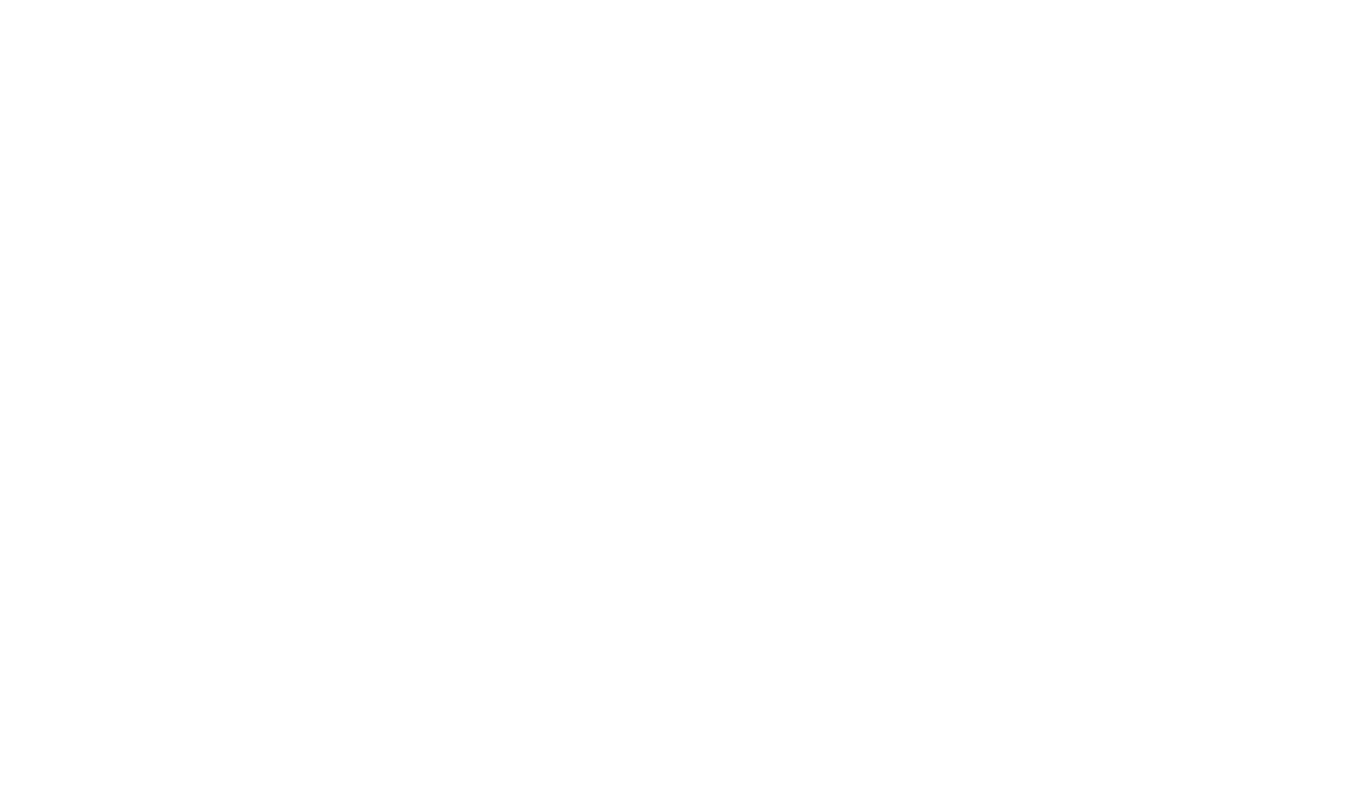
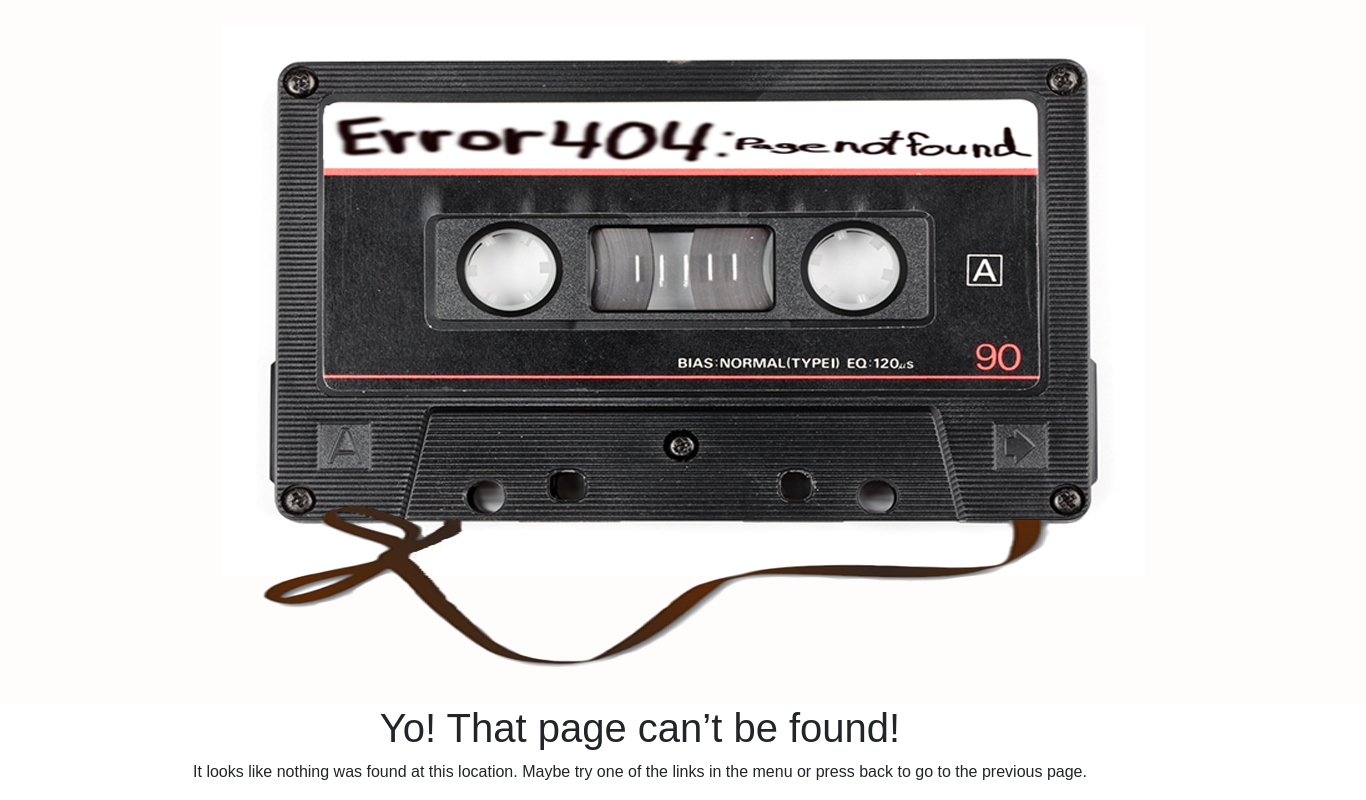
Before and after one commit to agtravis/book-it-yourself, a React (Create React App) app in the folder client/: page /signup in a window 1280 px wide. Shown: the part 407-1207 px from the top of the page, 1366 px wide, since content can reach past the window. Before the commit the page ends 800 px from the top, so only its background shows below. Built offline with nearby package versions, Linux system fonts and the light colour scheme; no server answers.

Commit message:
connect errornotfoundjs to appjs

```diff
--- a/client/src/App.js
+++ b/client/src/App.js
@@ -1,81 +1,72 @@
-import React, { Component } from 'react';
-import axios from 'axios'
-import { Route, Link } from 'react-router-dom'
+import React, { Component } from "react";
+import axios from "axios";
+import { Route, Link } from "react-router-dom";
 
 // components
-import Signup from './components/sign-up'
-import LoginForm from './components/login-form'
-import Navbar from './components/navbar'
-import Home from './components/home'
+import Signup from "./components/sign-up";
+import LoginForm from "./components/login-form";
+import Navbar from "./components/navbar";
+import Home from "./components/home";
+import ErrorNotFound from "./components/errornotfound";
 
 class App extends Component {
   constructor() {
-    super()
+    super();
     this.state = {
       loggedIn: false,
-      username: null
-    }
+      username: null,
+    };
 
-    this.getUser = this.getUser.bind(this)
-    this.componentDidMount = this.componentDidMount.bind(this)
-    this.updateUser = this.updateUser.bind(this)
+    this.getUser = this.getUser.bind(this);
+    this.componentDidMount = this.componentDidMount.bind(this);
+    this.updateUser = this.updateUser.bind(this);
   }
 
   componentDidMount() {
-    this.getUser()
+    this.getUser();
   }
 
-  updateUser (userObject) {
-    this.setState(userObject)
+  updateUser(userObject) {
+    this.setState(userObject);
   }
 
   getUser() {
-    axios.get('/user/').then(response => {
-      console.log('Get user response: ')
-      console.log(response.data)
+    axios.get("/user/").then(response => {
+      console.log("Get user response: ");
+      console.log(response.data);
       if (response.data.user) {
-        console.log('Get User: There is a user saved in the server session: ')
+        console.log("Get User: There is a user saved in the server session: ");
 
         this.setState({
           loggedIn: true,
-          username: response.data.user.username
-        })
+          username: response.data.user.username,
+        });
       } else {
-        console.log('Get user: no user');
+        console.log("Get user: no user");
         this.setState({
           loggedIn: false,
-          username: null
-        })
+          username: null,
+        });
       }
-    })
+    });
   }
 
   render() {
     return (
       <div className="App">
-
         <Navbar updateUser={this.updateUser} loggedIn={this.state.loggedIn} />
         {/* greet user if logged in: */}
-        {this.state.loggedIn &&
-          <p>Logged in as: {this.state.username}</p>
-        }
+        {this.state.loggedIn && <p>Logged in as: {this.state.username}</p>}
         {/* Routes to different components */}
-        <Route
-          exact path="/"
-          component={Home} />
-        <Route
-          path="/login"
-          render={() =>
-            <LoginForm
-              updateUser={this.updateUser}
-            />}
-        />
-        <Route
-          path="/signup"
-          render={() =>
-            <Signup/>}
-        />
-
+        <switch>
+          <Route exact path="/" component={Home} />
+          <Route
+            path="/login"
+            render={() => <LoginForm updateUser={this.updateUser} />}
+          />
+          <Route path="/signup" render={() => <Signup />} />
+          <Route component={ErrorNotFound} />
+        </switch>
       </div>
     );
   }
--- /dev/null
+++ b/client/src/components/errornotfound.js
@@ -0,0 +1,16 @@
+import React, { Component } from "react";
+import Cassette from "../img/cassette.png";
+export default class ErrorNotFound extends Component {
+  render() {
+    return (
+      <div id="error">
+        <img src={Cassette} />
+        <h1 className="notFoundTitle">Yo! That page can’t be found!</h1>
+        <p className="notFoundDesc">
+          It looks like nothing was found at this location. Maybe try one of the
+          links in the menu or press back to go to the previous page.
+        </p>
+      </div>
+    );
+  }
+}
```
Also changed, not shown: client/src/img/cassette.png (added).
